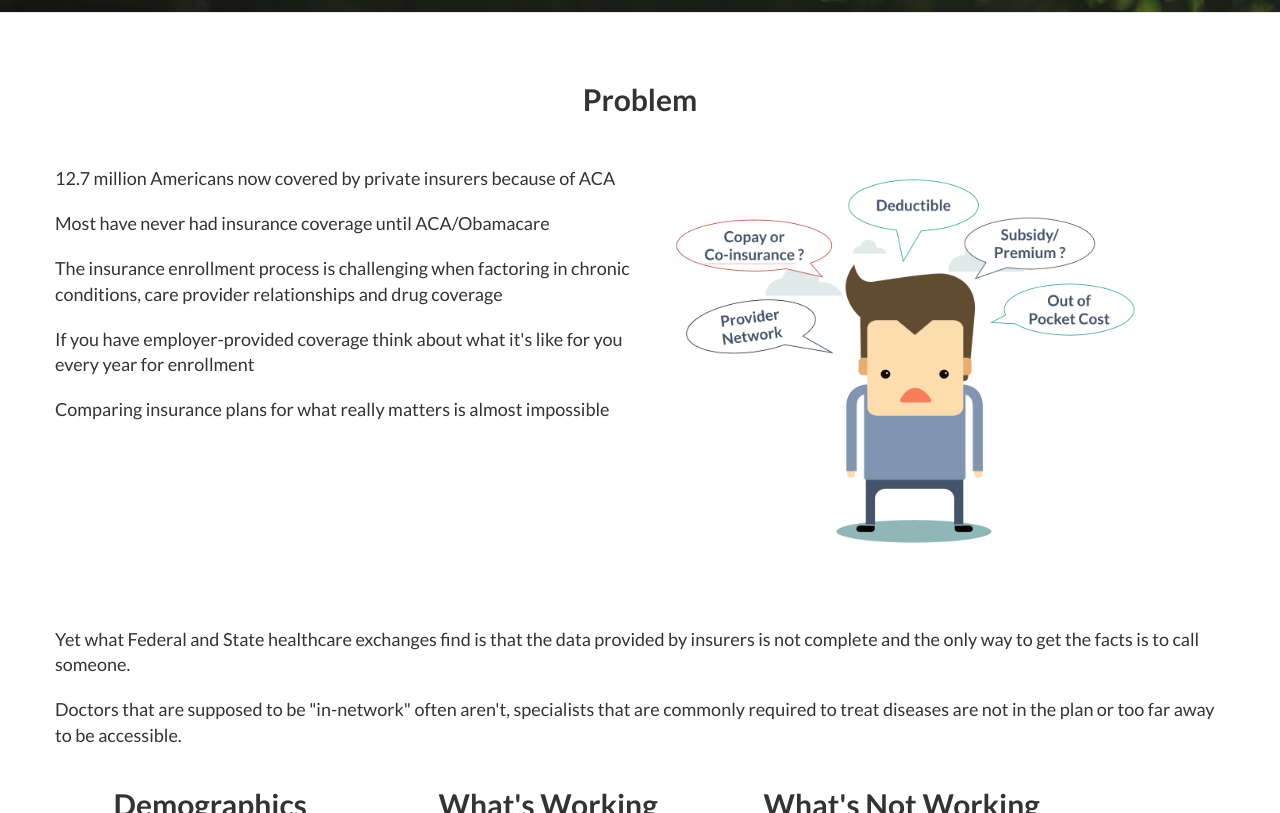
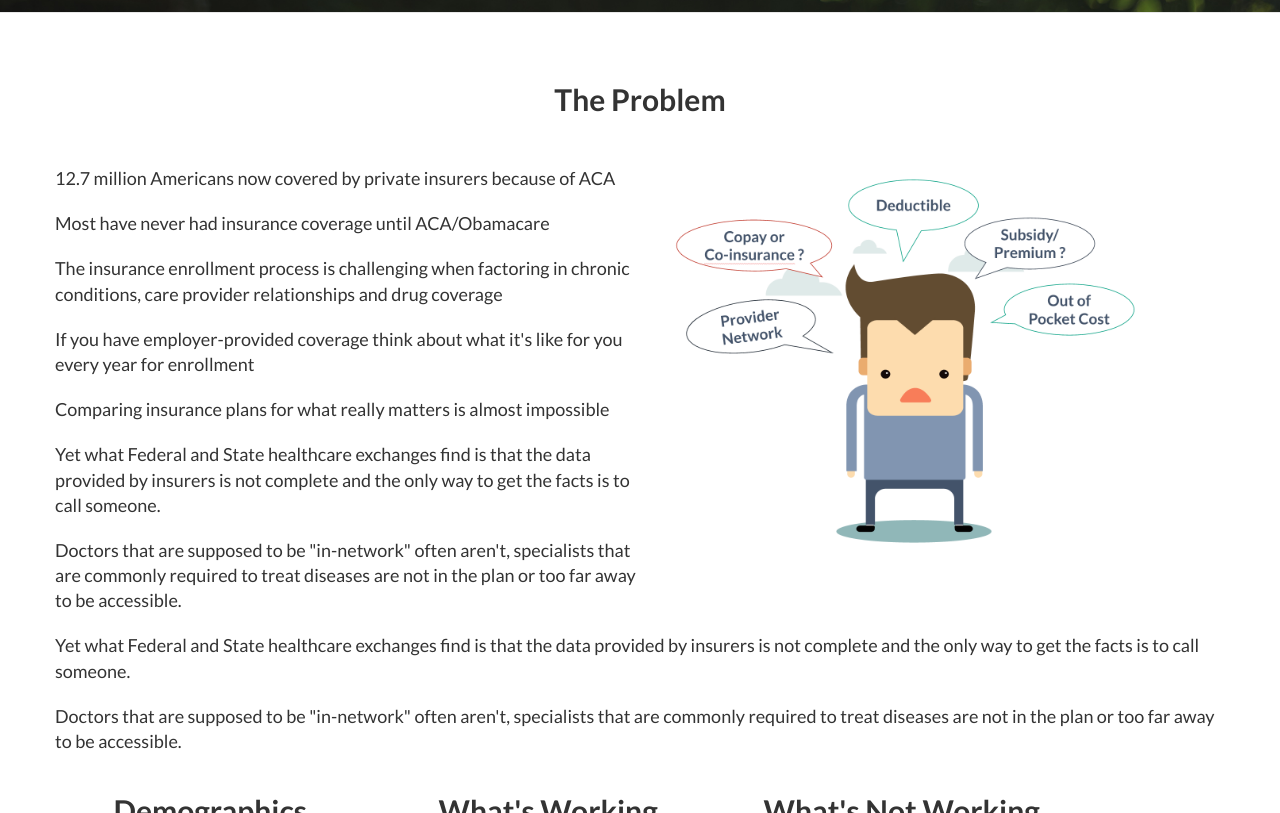
Before and after one commit to semantichealth/semantichealth.github.io, a plain HTML site: page index.html in a window 1280 px wide. Shown: the part 709-1522 px from the top of the page. Drawn offline with nearby package versions, Linux system fonts and the light colour scheme.

Commit message:
little tweak to problem section

```diff
--- a/index.html
+++ b/index.html
@@ -98,7 +98,7 @@
       <div class="container">
           <div class="row">
               <div class="col-md-8 col-md-offset-2">
-                  <h2 class="section-heading">Problem</h2>
+                  <h2 class="section-heading">The Problem</h2>
               </div>
           </div>
           <div class="row">
@@ -111,6 +111,8 @@
                         <div class="lead">The insurance enrollment process is challenging when factoring in chronic conditions, care provider relationships and drug coverage</div>
                         <div class="lead">If you have employer-provided coverage think about what it's like for you every year for enrollment</div>
                         <div class="lead">Comparing insurance plans for what really matters is almost impossible</div>
+                        <div class="lead">Yet what Federal and State healthcare exchanges find is that the data provided by insurers is not complete and the only way to get the facts is to call someone.</div>
+                        <div class="lead">Doctors that are supposed to be "in-network" often aren't, specialists that are commonly required to treat diseases are not in the plan or too far away to be accessible.</div>
                     </div>
                     <div style="float: left; width: 180px;">
                         <img src="static/img/problem/questions.png" alt="People have many questions" width="500px;">
```
